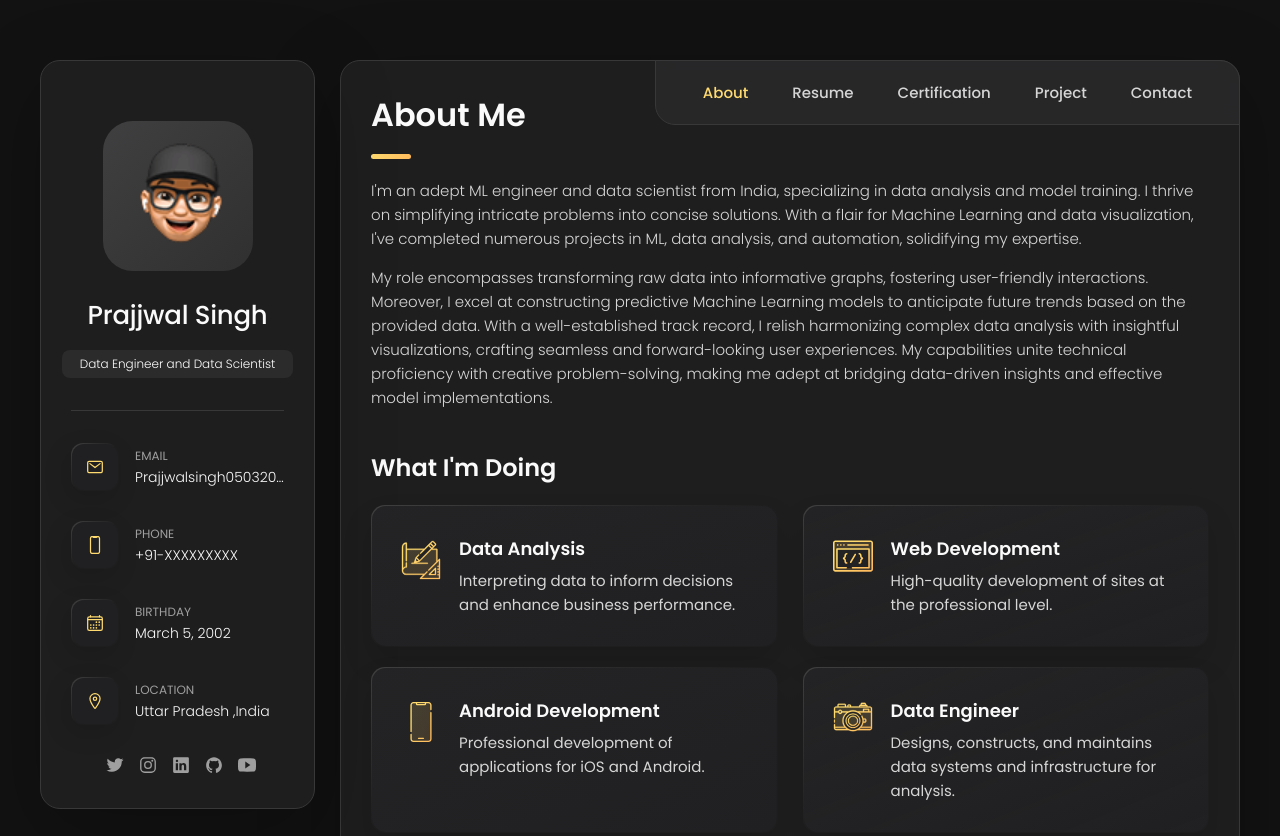
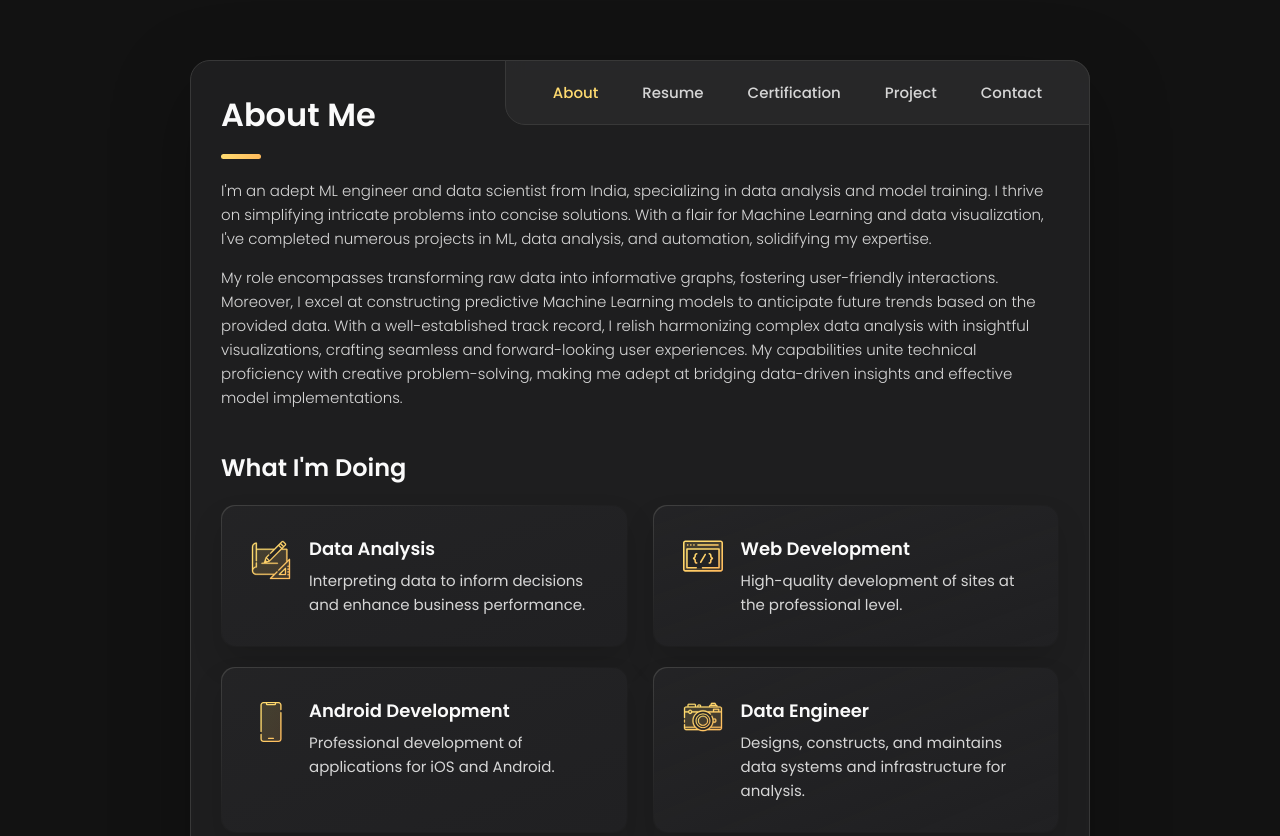
Before and after one commit to PrajjwalSingh05/Portfolio, a plain HTML site: page index.html in a window 1280 px wide. Shown: the top 836 px of the page. Drawn offline with nearby package versions, Linux system fonts and the light colour scheme.

Commit message:
Update index.html

```diff
--- a/index.html
+++ b/index.html
@@ -29,138 +29,6 @@
   <main>
 
  <!-- ***************************************************************************  SlideBar *************************************************** -->
-
-    <aside class="sidebar" data-sidebar>
-
-      <div class="sidebar-info">
-
-        <figure class="avatar-box">
-          <img src="./assets/images/avatar-1.png" alt="Prajjwal Singh " width="80">
-        </figure>
-
-        <div class="info-content">
-          <h1 class="name" title="Richard hanrick">Prajjwal Singh</h1>
-
-          <p class="title">Data  Engineer and Data Scientist</p>
-        </div>
-
-        <button class="info_more-btn" data-sidebar-btn>
-          <span>Show Contacts</span>
-
-          <ion-icon name="chevron-down"></ion-icon>
-        </button>
-
-      </div>
-
-      <div class="sidebar-info_more">
-
-        <div class="separator"></div>
-
-        <ul class="contacts-list">
-
-          <li class="contact-item">
-
-            <div class="icon-box">
-              <ion-icon name="mail-outline"></ion-icon>
-            </div>
-
-            <div class="contact-info">
-              <p class="contact-title">Email</p>
-
-              <a href="mailto:prajjwalsingh05032002@gmail.com" class="contact-link">Prajjwalsingh05032002@gmail.com</a>
-
-            </div>
-
-          </li>
-
-          <li class="contact-item">
-
-            <div class="icon-box">
-              <ion-icon name="phone-portrait-outline"></ion-icon>
-            </div>
-
-            <div class="contact-info">
-              <p class="contact-title">Phone</p>
-
-              <a href="tel:+12133522795" class="contact-link">+91-XXXXXXXXX</a>
-            </div>
-
-          </li>
-
-          <li class="contact-item">
-
-            <div class="icon-box">
-              <ion-icon name="calendar-outline"></ion-icon>
-            </div>
-
-            <div class="contact-info">
-              <p class="contact-title">Birthday</p>
-
-              <time datetime="1982-06-23">March 5, 2002</time>
-            </div>
-
-          </li>
-
-          <li class="contact-item">
-
-            <div class="icon-box">
-              <ion-icon name="location-outline"></ion-icon>
-            </div>
-
-            <div class="contact-info">
-              <p class="contact-title">Location</p>
-
-              <address>Uttar Pradesh ,India</address>
-            </div>
-
-          </li>
-
-        </ul>
-
-
- <!-- ***************************************************************************  Soical Site Icon************************************************** -->
-        <div class="separator"></div>
-
-        <ul class="social-list">
-
-
-
-          <li class="social-item">
-            <a href="#" class="social-link">
-              <ion-icon name="logo-twitter"></ion-icon>
-            </a>
-          </li>
-
-          <li class="social-item">
-            <a href="https://www.instagram.com/official_codematrix/" class="social-link">
-              <ion-icon name="logo-instagram"></ion-icon>
-            </a>
-          </li>
-
-          <li class="social-item">
-            <a href="https://www.linkedin.com/in/prajjwal-singh-3049b3204" class="social-link">
-              <ion-icon name="logo-linkedin"></ion-icon>
-            </a>
-          </li>
-          <li class="social-item">
-            <a href="https://github.com/PrajjwalSingh05" class="social-link">
-              <ion-icon name="logo-github"></ion-icon>
-            </a>
-          </li>
-          <li class="social-item">
-            <a href="https://www.youtube.com/@Code__Matrix" class="social-link">
-              <ion-icon name="logo-youtube"></ion-icon>
-            </a>
-          </li>
-
-
-
-
-        </ul>
-
-      </div>
-
-    </aside>
 
 
 
```
